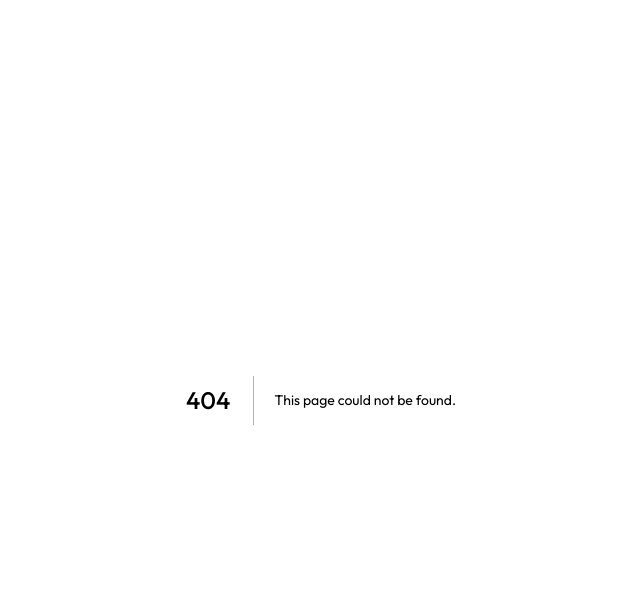
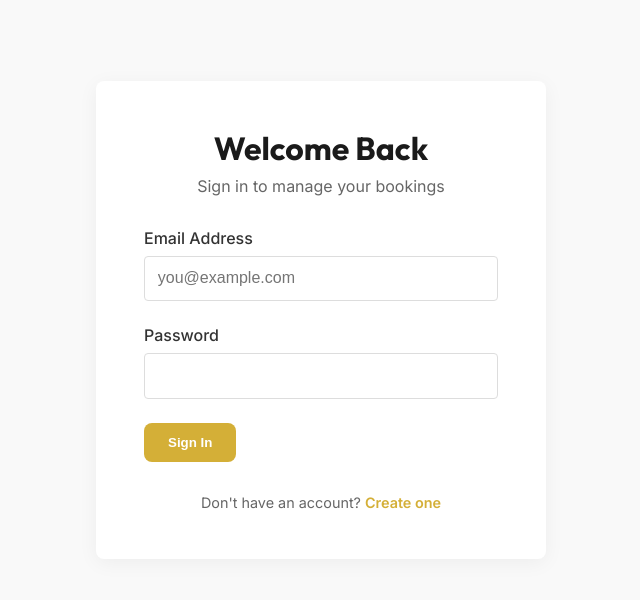
Before and after one commit to Akubrecah/KAPE-SAMARITAN-MMAKWANY-, a Next.js app in the folder client/: page /login in a window 1280 px wide. Before the commit this address had no page. Shown: the top 600 px of the page, without its empty margins (319-959 px from the left). Built offline with nearby package versions, Linux system fonts and the light colour scheme.

Commit message:
feat: user portal (login, register, dashboard)

```diff
--- /dev/null
+++ b/client/src/app/login/auth.module.css
@@ -0,0 +1,68 @@
+.container {
+  min-height: 80vh;
+  display: flex;
+  align-items: center;
+  justify-content: center;
+  background-color: var(--kape-light);
+  padding: 2rem;
+}
+
+.card {
+  background: white;
+  padding: 3rem;
+  border-radius: var(--radius-md);
+  box-shadow: 0 4px 20px rgba(0,0,0,0.05);
+  width: 100%;
+  max-width: 450px;
+  text-align: center;
+}
+
+.title {
+  color: var(--kape-dark);
+  font-size: 2rem;
+  margin-bottom: 0.5rem;
+}
+
+.subtitle {
+  color: #666;
+  margin-bottom: 2rem;
+}
+
+.form {
+  text-align: left;
+}
+
+.group {
+  margin-bottom: 1.5rem;
+}
+
+.group label {
+  display: block;
+  margin-bottom: 0.5rem;
+  font-weight: 500;
+  color: #333;
+}
+
+.group input {
+  width: 100%;
+  padding: 0.8rem;
+  border: 1px solid #ddd;
+  border-radius: var(--radius-sm);
+  font-size: 1rem;
+}
+
+.group input:focus {
+  outline: none;
+  border-color: var(--kape-gold);
+}
+
+.footer {
+  margin-top: 2rem;
+  font-size: 0.9rem;
+  color: #666;
+}
+
+.footer a {
+  color: var(--kape-gold);
+  font-weight: 600;
+}
--- /dev/null
+++ b/client/src/app/login/page.tsx
@@ -0,0 +1,56 @@
+'use client';
+
+import { useState } from 'react';
+import Link from 'next/link';
+import styles from './auth.module.css';
+
+export default function LoginPage() {
+  const [email, setEmail] = useState('');
+  const [password, setPassword] = useState('');
+
+  const handleSubmit = async (e: React.FormEvent) => {
+    e.preventDefault();
+    console.log('Login attempt', { email, password });
+    // TODO: Connect to backend /api/users/login
+    // For demo:
+    window.location.href = '/dashboard';
+  };
+
+  return (
+    <div className={styles.container}>
+      <div className={styles.card}>
+        <h1 className={styles.title}>Welcome Back</h1>
+        <p className={styles.subtitle}>Sign in to manage your bookings</p>
+
+        <form onSubmit={handleSubmit} className={styles.form}>
+          <div className={styles.group}>
+            <label>Email Address</label>
+            <input
+              type="email"
+              value={email}
+              onChange={(e) => setEmail(e.target.value)}
+              required
+              placeholder="you@example.com"
+            />
+          </div>
+
+          <div className={styles.group}>
+            <label>Password</label>
+            <input
+              type="password"
+              value={password}
+              onChange={(e) => setPassword(e.target.value)}
+              required
+            />
+          </div>
+
+          <button type="submit" className="btn btn-kape w-full">Sign In</button>
+        </form>
+
+        <p className={styles.footer}>
+          Don't have an account? <Link href="/register">Create one</Link>
+        </p>
+      </div>
+    </div>
+  );
+}
--- /dev/null
+++ b/client/src/app/register/auth.module.css
@@ -0,0 +1,71 @@
+/* Importing styles from login module for consistency */
+/* In Next.js modules, we can't easily import another CSS module, so we will duplicate for now or assume shared usage */
+/* Actually, for better structure, I will copy the content since I cannot import css module in another css module easily without hacks */
+.container {
+  min-height: 80vh;
+  display: flex;
+  align-items: center;
+  justify-content: center;
+  background-color: var(--kape-light);
+  padding: 2rem;
+}
+
+.card {
+  background: white;
+  padding: 3rem;
+  border-radius: var(--radius-md);
+  box-shadow: 0 4px 20px rgba(0,0,0,0.05);
+  width: 100%;
+  max-width: 450px;
+  text-align: center;
+}
+
+.title {
+  color: var(--kape-dark);
+  font-size: 2rem;
+  margin-bottom: 0.5rem;
+}
+
+.subtitle {
+  color: #666;
+  margin-bottom: 2rem;
+}
+
+.form {
+  text-align: left;
+}
+
+.group {
+  margin-bottom: 1.5rem;
+}
+
+.group label {
+  display: block;
+  margin-bottom: 0.5rem;
+  font-weight: 500;
+  color: #333;
+}
+
+.group input {
+  width: 100%;
+  padding: 0.8rem;
+  border: 1px solid #ddd;
+  border-radius: var(--radius-sm);
+  font-size: 1rem;
+}
+
+.group input:focus {
+  outline: none;
+  border-color: var(--kape-gold);
+}
+
+.footer {
+  margin-top: 2rem;
+  font-size: 0.9rem;
+  color: #666;
+}
+
+.footer a {
+  color: var(--kape-gold);
+  font-weight: 600;
+}
```
Also changed, not shown: client/src/app/dashboard/page.tsx (added, +56 -0 lines), client/src/app/register/page.tsx (added, +68 -0 lines).
